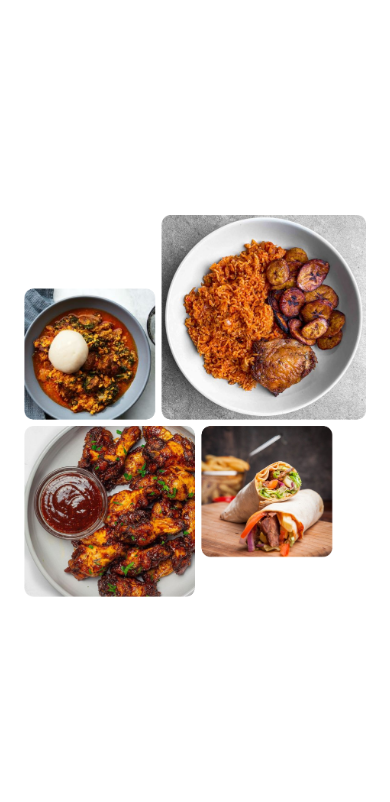
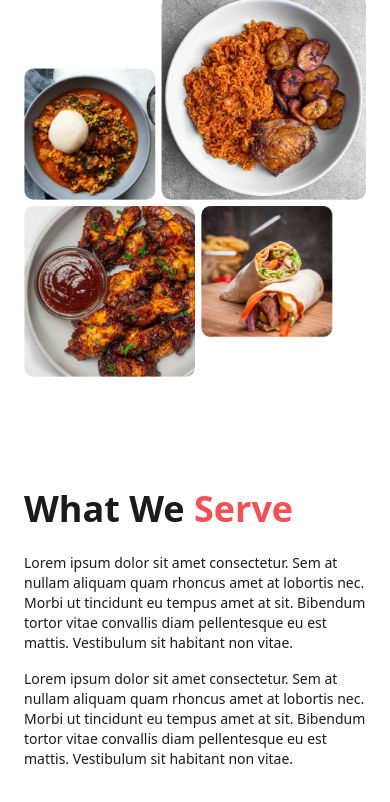
Before and after one commit to Ozyugoo/consuBite, a React (Vite) app: page / in a window 390 px wide. Shown: the top 802 px of the page. Built offline with nearby package versions, Linux system fonts and the light colour scheme.

Commit message:
chore: update layout and styling for what we serve section with custom colors and responsiveness

```diff
--- a/src/whatServe/whatWeServe.jsx
+++ b/src/whatServe/whatWeServe.jsx
@@ -9,6 +9,11 @@ function WhatWeServe() {
                     <div className="w-full sm:w-1/2 mb-8 sm:mb-8">
                         <img src={whatWeServeImage} alt="whatWeServeImage" className="w-full h-auto" />
                     </div>
+                    <div className="m-20 w-full sm:w-1/2">
+                        <h1 className="text-4xl sm:text-5xl font-bold mb-6">What We <span className='text-custom-red'>Serve</span></h1>
+                        <p className="text-sm sm:text-base font-normal mb-4">Lorem ipsum dolor sit amet consectetur. Sem at nullam aliquam quam rhoncus amet at lobortis nec. Morbi ut tincidunt eu tempus amet at sit. Bibendum tortor vitae convallis diam pellentesque eu est mattis. Vestibulum sit habitant non vitae.</p>
+                        <p className="text-sm sm:text-base font-normal">Lorem ipsum dolor sit amet consectetur. Sem at nullam aliquam quam rhoncus amet at lobortis nec. Morbi ut tincidunt eu tempus amet at sit. Bibendum tortor vitae convallis diam pellentesque eu est mattis. Vestibulum sit habitant non vitae.</p>
+                    </div>
                 </div>
             </div>
         </div>
```
